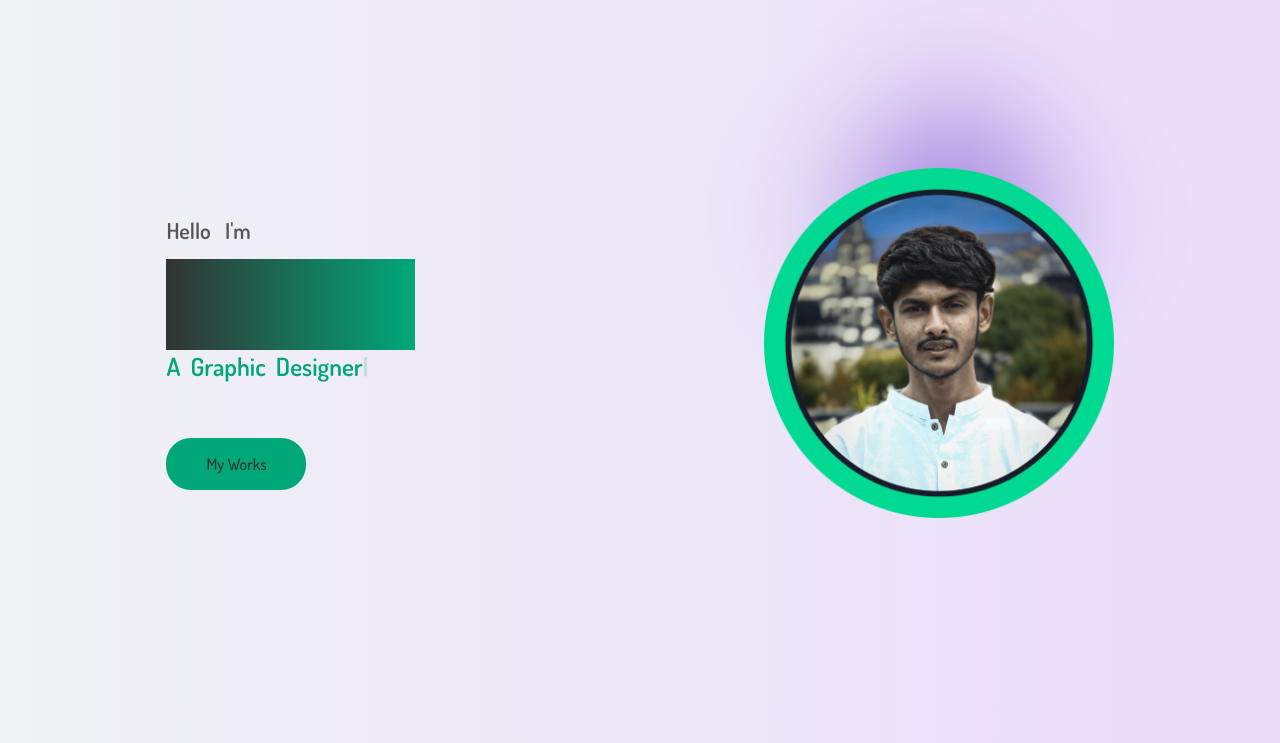
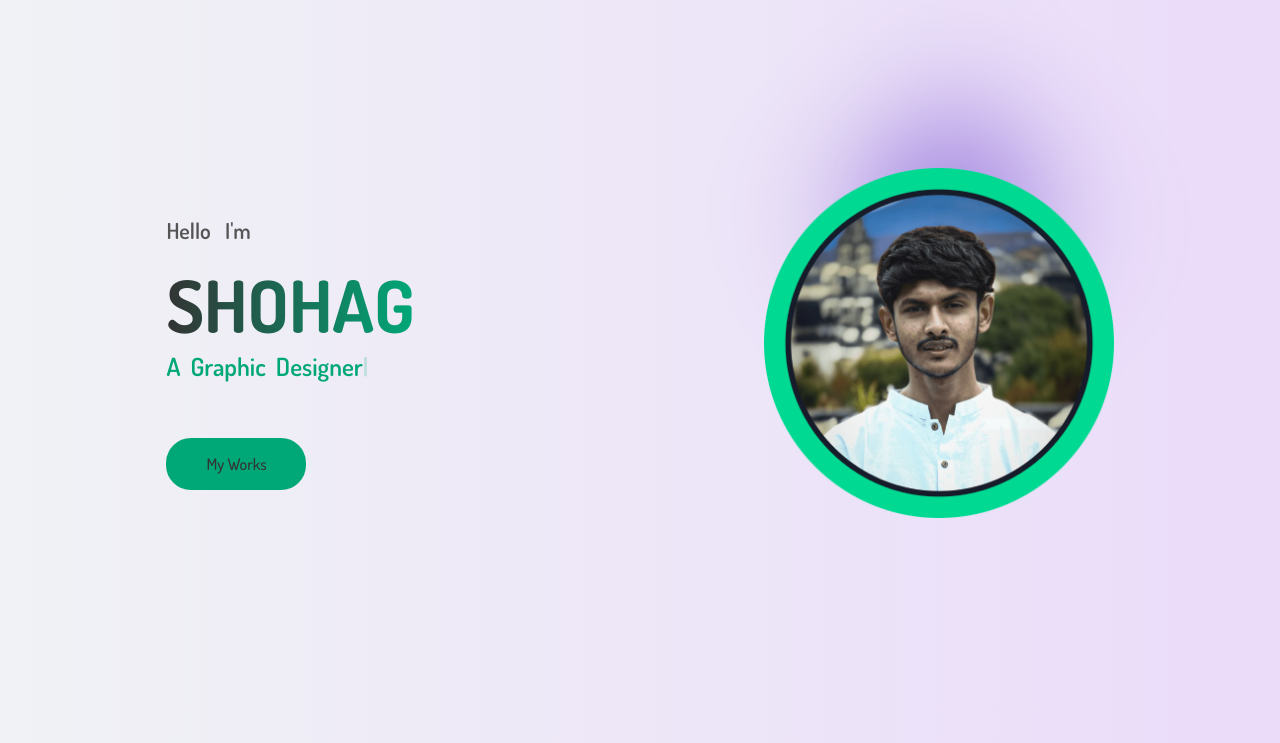
Before and after one commit to shohag989/Portfolio-web, a plain HTML site: page index.html in a window 1280 px wide. Both pictures are taken after a click on the button 1101 px from the left and 24 px from the top of the page. Shown: the part 57-800 px from the top of the page. Drawn offline with nearby package versions, Linux system fonts and the light colour scheme.

Commit message:
the header text showing problem fixed

```diff
--- a/css/style.css
+++ b/css/style.css
@@ -38,7 +38,10 @@
 
 .light-mode .glowing-text {
     background: linear-gradient(to right, #333, #00a878);
+    -webkit-background-clip: text;
+    background-clip: text;
     -webkit-text-fill-color: transparent;
+    text-transform: uppercase;
 }
 
 body {
```
